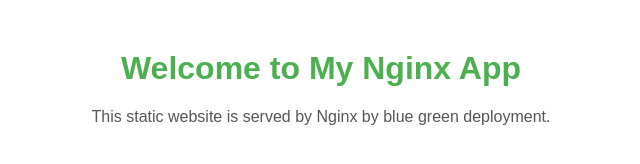
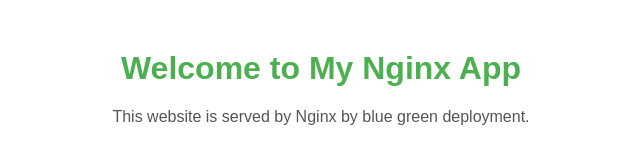
Before and after one commit to rakesh-comprinno/nginx-server-dockerfile, a plain HTML site: page index.html in a window 1280 px wide. Shown: the full height of the page, 319-959 px from the left. Drawn offline with Linux system fonts and the light colour scheme.

Commit message:
Update index.html

```diff
--- a/index.html
+++ b/index.html
@@ -8,6 +8,6 @@
 </head>
 <body>
     <h1>Welcome to My Nginx App</h1>
-    <p>This static website is served by Nginx by blue green deployment.</p>
+    <p>This website is served by Nginx by blue green deployment.</p>
 </body>
 </html>
```
